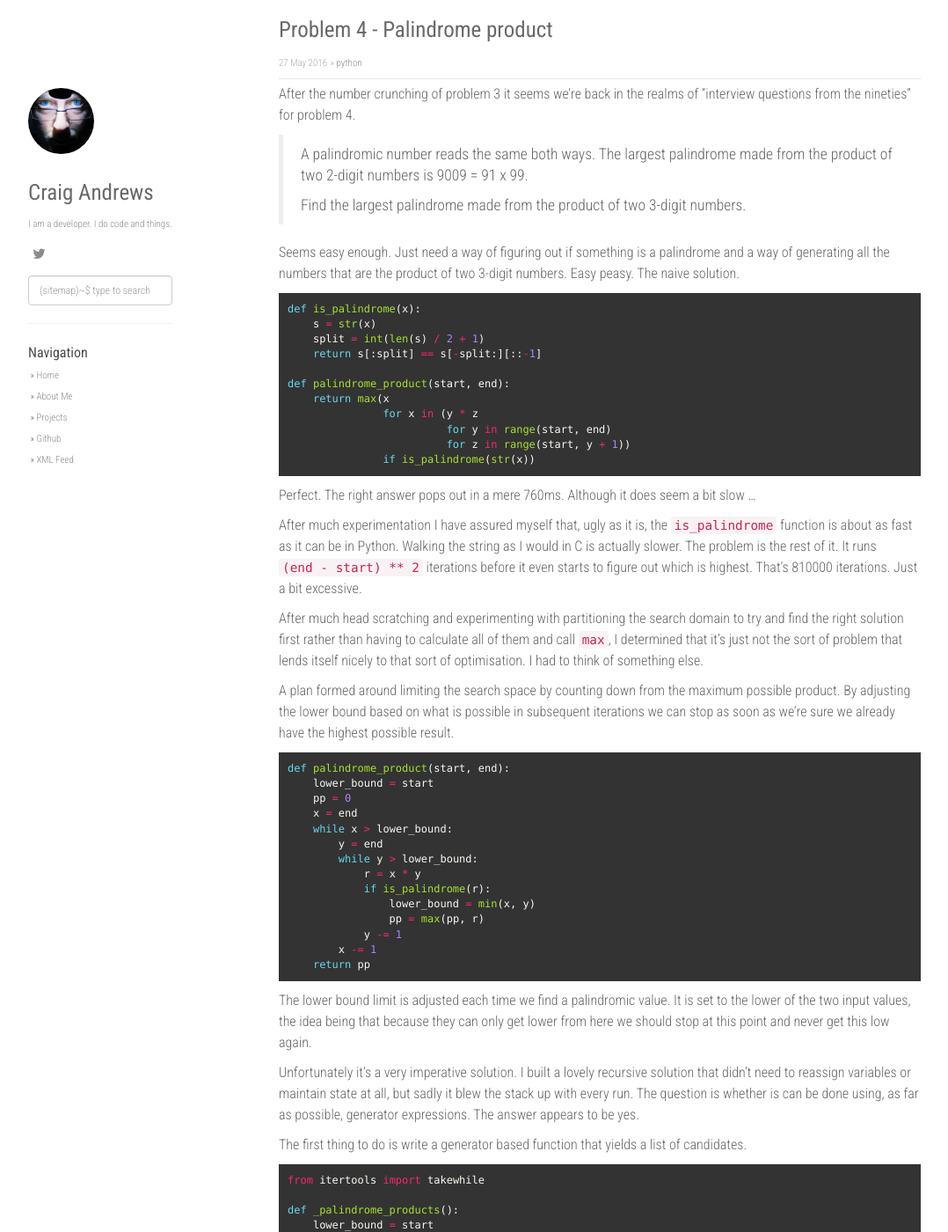
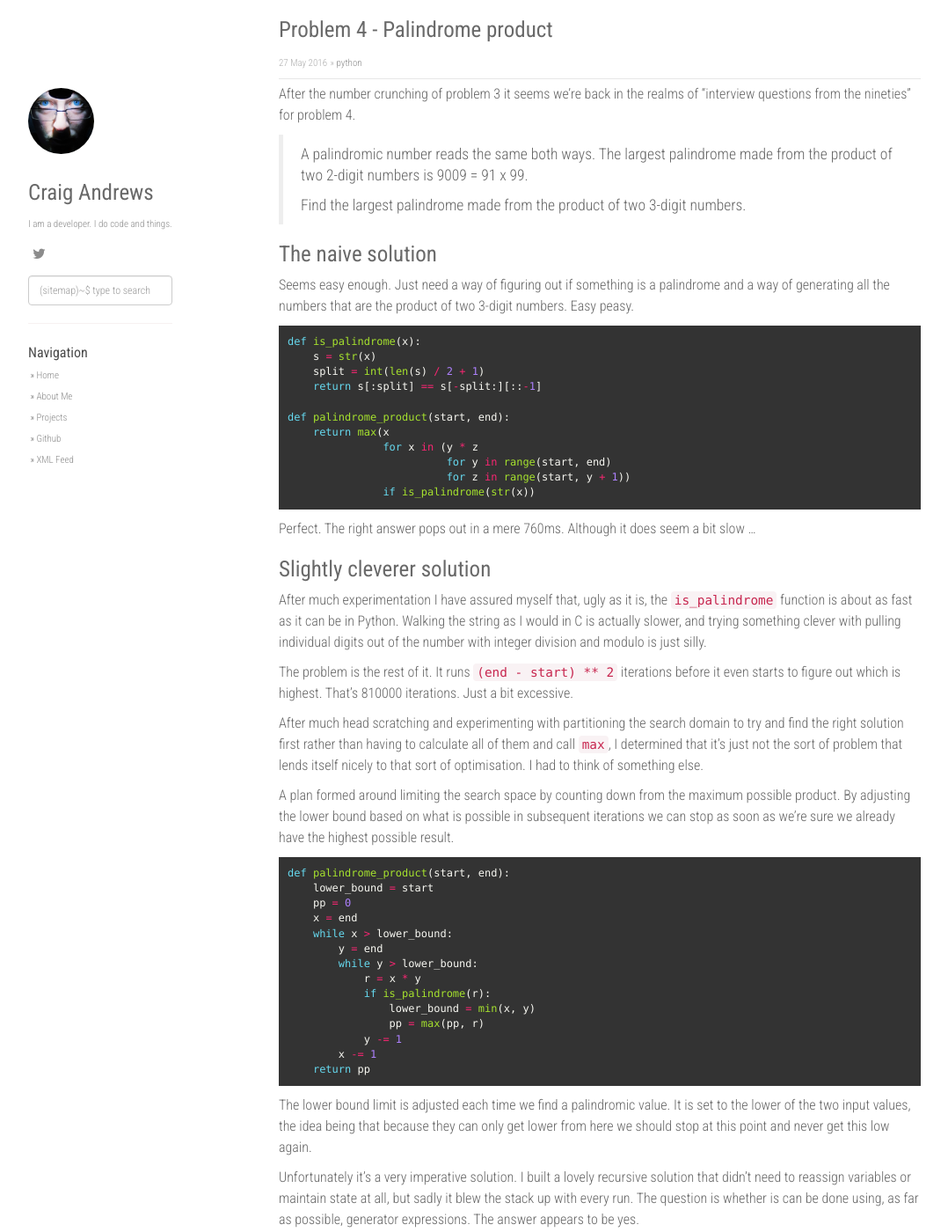
Before and after one commit to doozr/doozr.github.io, a Jekyll site: the page built from _posts/2016-05-27-p0004_palindrome_product_test.md, in a window 1280 px wide and 1400 px high. Shown: the whole window at 88% size, without its empty margins (53-1131 px from the left). Built offline with Jekyll 4.4.1, drawn with Linux system fonts in a browser that asks for light colours; nearby versions of some CDN libraries; comment, search, counter and statistics services are not loaded; some of the changed text lies outside the part shown.

Commit message:
Add better version of problem 4

```diff
--- a/_posts/2016-05-27-p0004_palindrome_product_test.md
+++ b/_posts/2016-05-27-p0004_palindrome_product_test.md
@@ -13,8 +13,10 @@
 >
 > Find the largest palindrome made from the product of two 3-digit numbers.
 
+# The naive solution
+
 Seems easy enough. Just need a way of figuring out if something is a palindrome and a way of generating all the numbers
-that are the product of two 3-digit numbers. Easy peasy. The naive solution.
+that are the product of two 3-digit numbers. Easy peasy.
 
 {% highlight python %}
 def is_palindrome(x):
@@ -32,10 +34,14 @@
 
 Perfect. The right answer pops out in a mere 760ms. Although it does seem a bit slow ...
 
+# Slightly cleverer solution
+
 After much experimentation I have assured myself that, ugly as it is, the `is_palindrome` function is about as fast
-as it can be in Python. Walking the string as I would in C is actually slower. The problem is the rest of it. It runs
-`(end - start) ** 2` iterations before it even starts to figure out which is highest. That's 810000 iterations.
-Just a bit excessive.
+as it can be in Python. Walking the string as I would in C is actually slower, and trying something clever with
+pulling individual digits out of the number with integer division and modulo is just silly.
+
+The problem is the rest of it. It runs `(end - start) ** 2` iterations before it even starts to figure out which is
+highest. That's 810000 iterations. Just a bit excessive.
 
 After much head scratching and experimenting with partitioning the search domain to try and find the right solution
 first rather than having to calculate all of them and call `max`, I determined that it's just not the sort of problem
@@ -69,6 +75,8 @@
 variables or maintain state at all, but sadly it blew the stack up with every run. The question is whether is can
 be done using, as far as possible, generator expressions. The answer appears to be yes.
 
+# Most declarative functional solution (so far)
+
 The first thing to do is write a generator based function that yields a list of candidates.
 
 {% highlight python %}
```
Also changed, not shown: other parts of _posts/2016-05-27-p0004_palindrome_product_test.md (+7 -4 lines).
